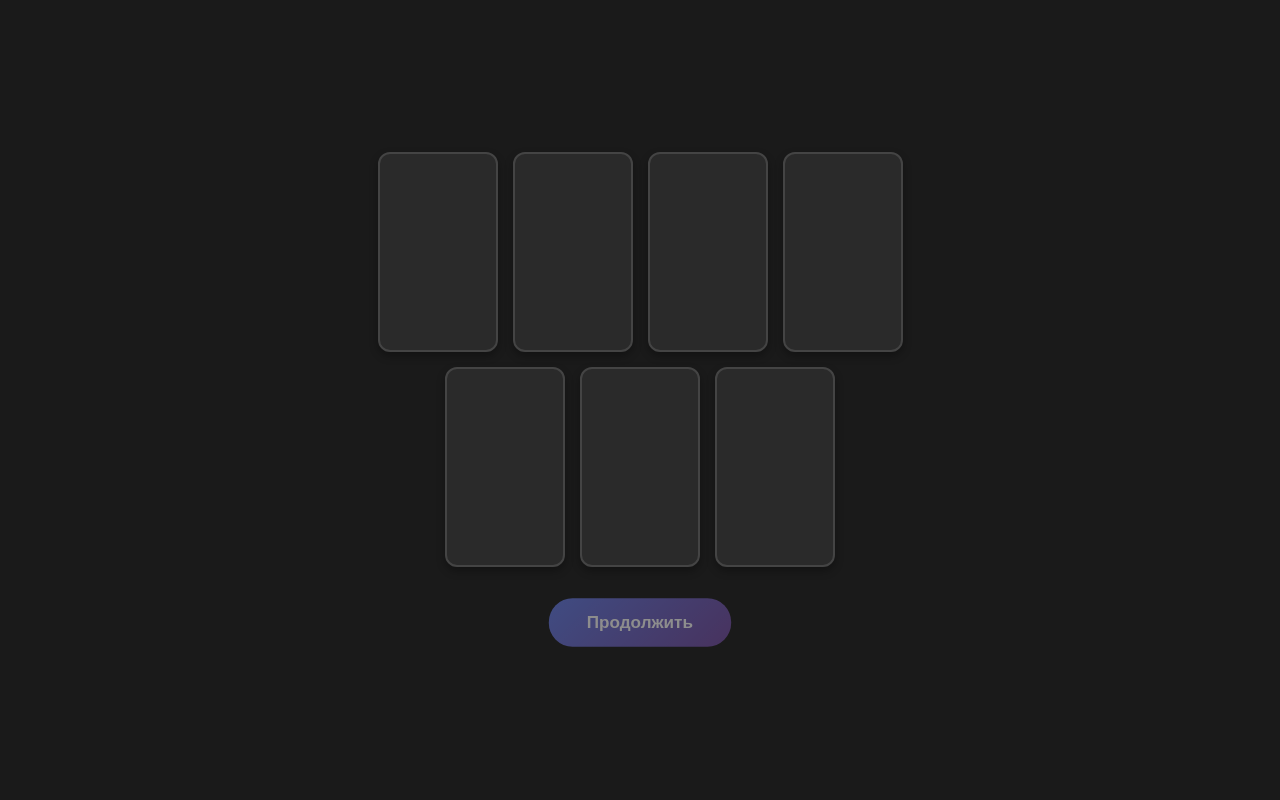
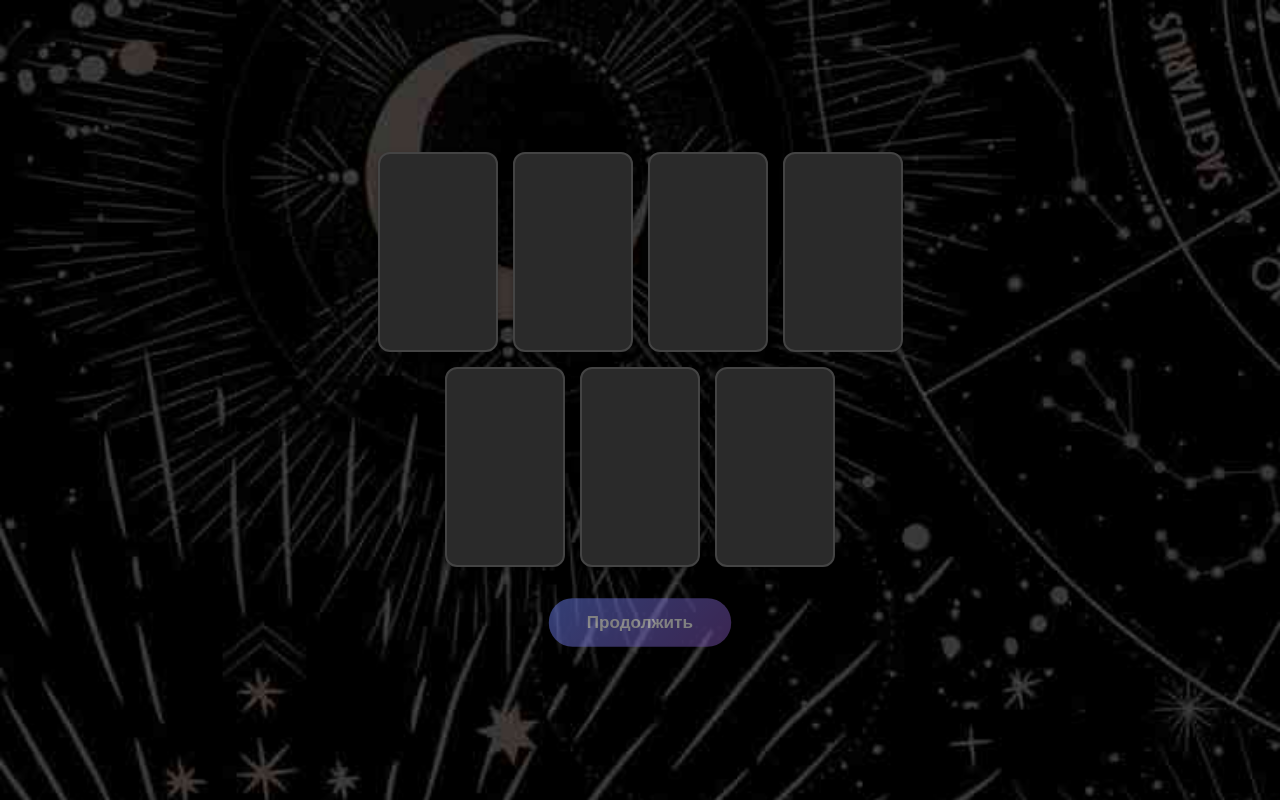
Before and after one commit to pablo-nikitin/tarot-miniapp, a plain HTML site: page index.html in a window 1280 px wide. Drawn offline with Linux system fonts and the light colour scheme.

Commit message:
Add background image to mini app

```diff
--- a/index.css
+++ b/index.css
@@ -8,6 +8,10 @@
 body {
   font-family: -apple-system, BlinkMacSystemFont, 'Segoe UI', Roboto, Oxygen, Ubuntu, Cantarell, sans-serif;
   background-color: #1a1a1a;
+  background-image: url('assets/bg-qgP98aaC.jpeg');
+  background-size: cover;
+  background-position: center;
+  background-repeat: no-repeat;
   color: #fff;
   min-height: 100vh;
   display: flex;
```
